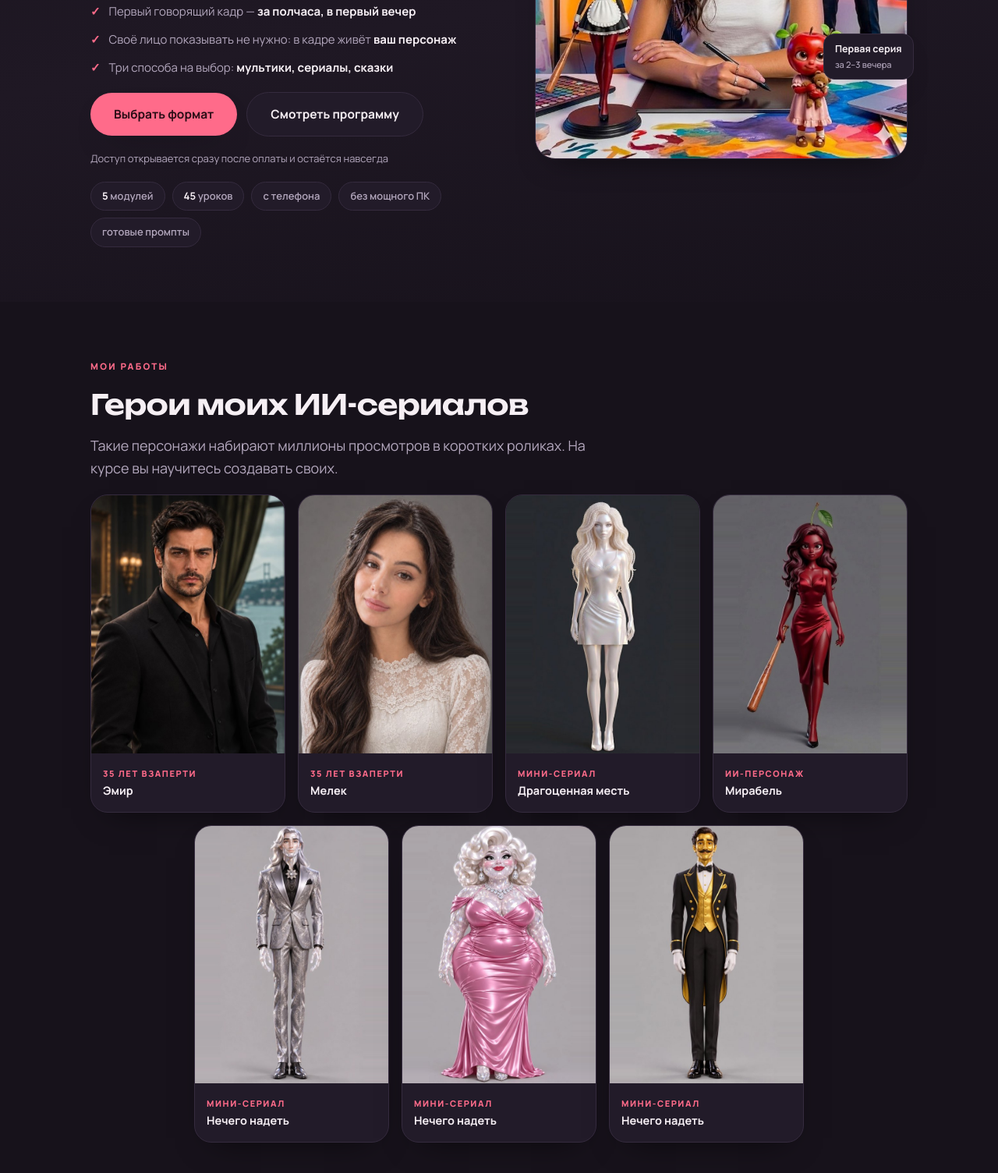
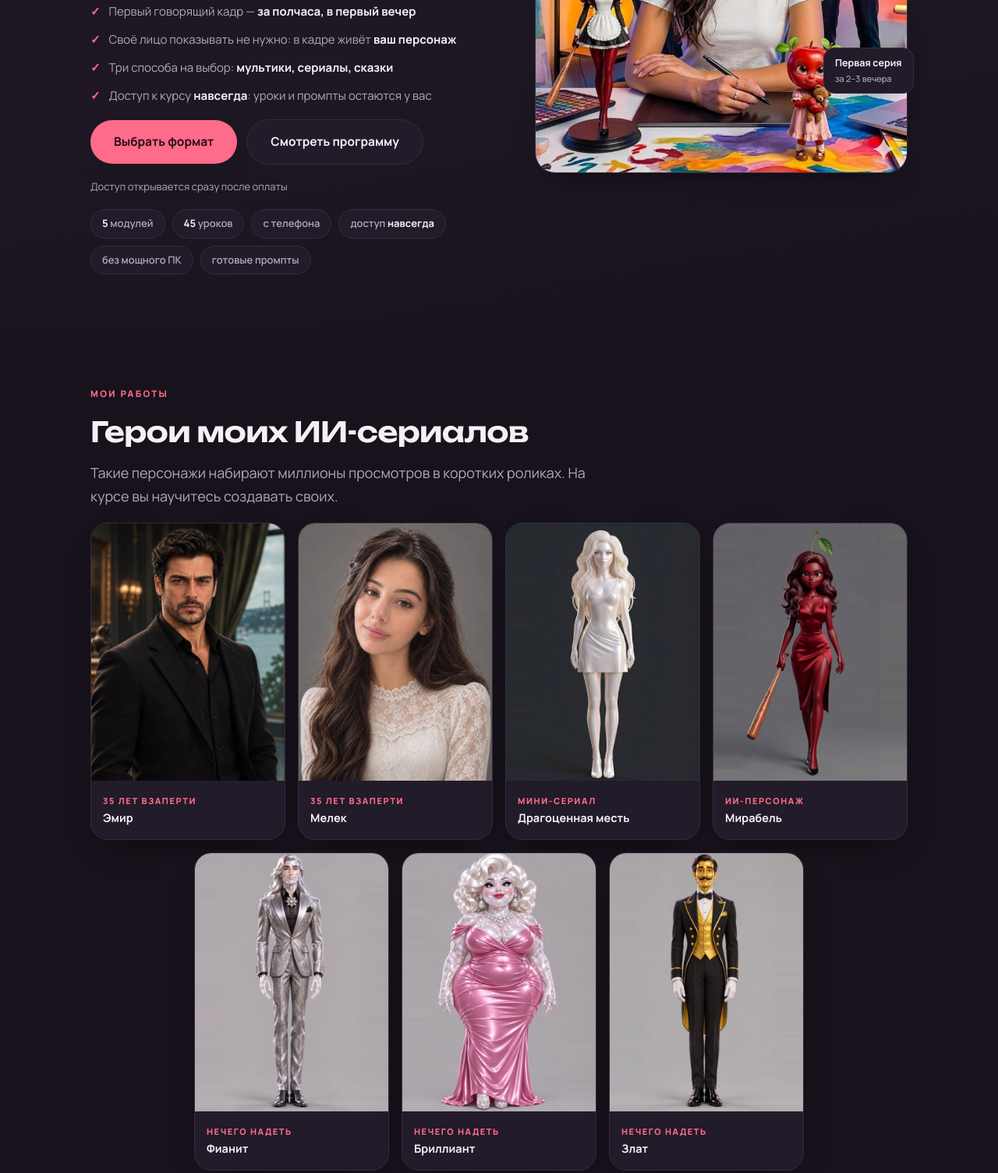
Before and after one commit to wwwlpl2323ru-dot/umida-ii-prodakshn, a plain HTML site: page index.html in a window 1280 px wide. Shown: the part 678-2182 px from the top of the page at 78% size. Drawn offline with Linux system fonts and the light colour scheme.

Commit message:
Доступ навсегда на первом экране, имена героев «Нечего надеть»: Фианит, Бриллиант, Злат
Co-Authored-By: Claude Opus 5.5 <noreply@anthropic.com>

```diff
--- a/index.html
+++ b/index.html
@@ -273,16 +273,18 @@ details[open]>ul,details[open]>p{animation:drop .45s var(--ease) both}
           <li><span class="tick">✓</span><span>Первый говорящий кадр — <b>за полчаса, в первый вечер</b></span></li>
           <li><span class="tick">✓</span><span>Своё лицо показывать не нужно: в кадре живёт <b>ваш персонаж</b></span></li>
           <li><span class="tick">✓</span><span>Три способа на выбор: <b>мультики, сериалы, сказки</b></span></li>
+          <li><span class="tick">✓</span><span>Доступ к курсу <b>навсегда</b>: уроки и промпты остаются у вас</span></li>
         </ul>
         <div class="cta-row">
           <a class="btn" href="#tarify">Выбрать формат</a>
           <a class="btn ghost" href="#programma">Смотреть программу</a>
         </div>
-        <p class="note">Доступ открывается сразу после оплаты и остаётся навсегда</p>
+        <p class="note">Доступ открывается сразу после оплаты</p>
         <div class="chips">
           <span class="chip"><b>5</b> модулей</span>
           <span class="chip"><b>45</b> уроков</span>
           <span class="chip">с телефона</span>
+          <span class="chip">доступ <b>навсегда</b></span>
           <span class="chip">без мощного ПК</span>
           <span class="chip">готовые промпты</span>
         </div>
@@ -306,9 +308,9 @@ details[open]>ul,details[open]>p{animation:drop .45s var(--ease) both}
       <figure class="face" style="margin:0"><img src="img/hero-melek.jpg" alt="Мелек, персонаж ИИ-сериала «35 лет взаперти»" loading="lazy"><figcaption class="cap"><span>35 лет взаперти</span><b>Мелек</b></figcaption></figure>
       <figure class="face" style="margin:0"><img src="img/hero-zhemchuzhina.jpg" alt="Жемчужина, персонаж мини-сериала «Драгоценная месть»" loading="lazy"><figcaption class="cap"><span>мини-сериал</span><b>Драгоценная месть</b></figcaption></figure>
       <figure class="face" style="margin:0"><img src="img/hero-mirabel.jpg" alt="Мирабель, ИИ-персонаж" loading="lazy"><figcaption class="cap"><span>ИИ-персонаж</span><b>Мирабель</b></figcaption></figure>
-      <figure class="face" style="margin:0"><img src="img/hero-nechego-1.jpg" alt="Персонаж в серебряном костюме, мини-сериал «Нечего надеть»" loading="lazy"><figcaption class="cap"><span>мини-сериал</span><b>Нечего надеть</b></figcaption></figure>
-      <figure class="face" style="margin:0"><img src="img/hero-nechego-2.jpg" alt="Персонаж в розовом платье, мини-сериал «Нечего надеть»" loading="lazy"><figcaption class="cap"><span>мини-сериал</span><b>Нечего надеть</b></figcaption></figure>
-      <figure class="face" style="margin:0"><img src="img/hero-nechego-3.jpg" alt="Персонаж во фраке с золотом, мини-сериал «Нечего надеть»" loading="lazy"><figcaption class="cap"><span>мини-сериал</span><b>Нечего надеть</b></figcaption></figure>
+      <figure class="face" style="margin:0"><img src="img/hero-nechego-1.jpg" alt="Фианит, персонаж мини-сериала «Нечего надеть»" loading="lazy"><figcaption class="cap"><span>Нечего надеть</span><b>Фианит</b></figcaption></figure>
+      <figure class="face" style="margin:0"><img src="img/hero-nechego-2.jpg" alt="Бриллиант, персонаж мини-сериала «Нечего надеть»" loading="lazy"><figcaption class="cap"><span>Нечего надеть</span><b>Бриллиант</b></figcaption></figure>
+      <figure class="face" style="margin:0"><img src="img/hero-nechego-3.jpg" alt="Злат, персонаж мини-сериала «Нечего надеть»" loading="lazy"><figcaption class="cap"><span>Нечего надеть</span><b>Злат</b></figcaption></figure>
     </div>
   </div>
 </section>
```
